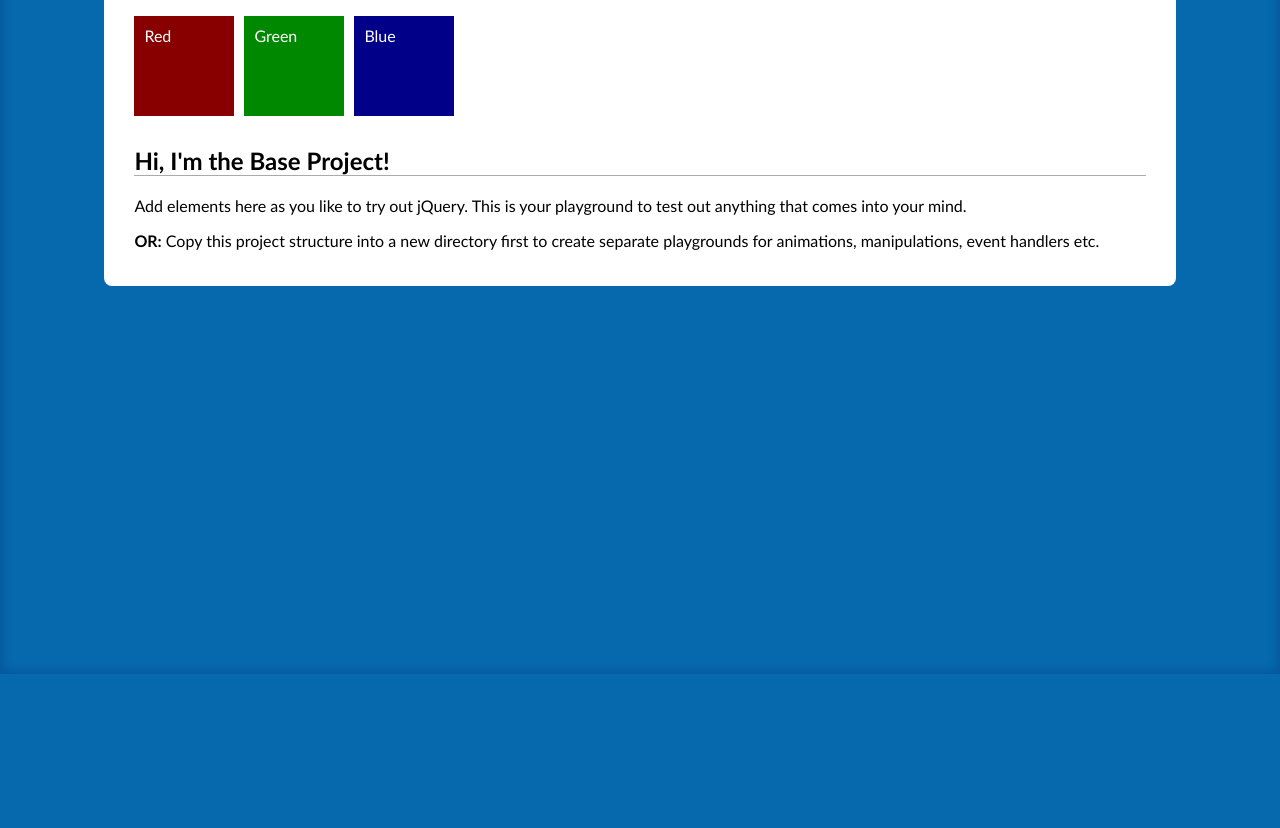
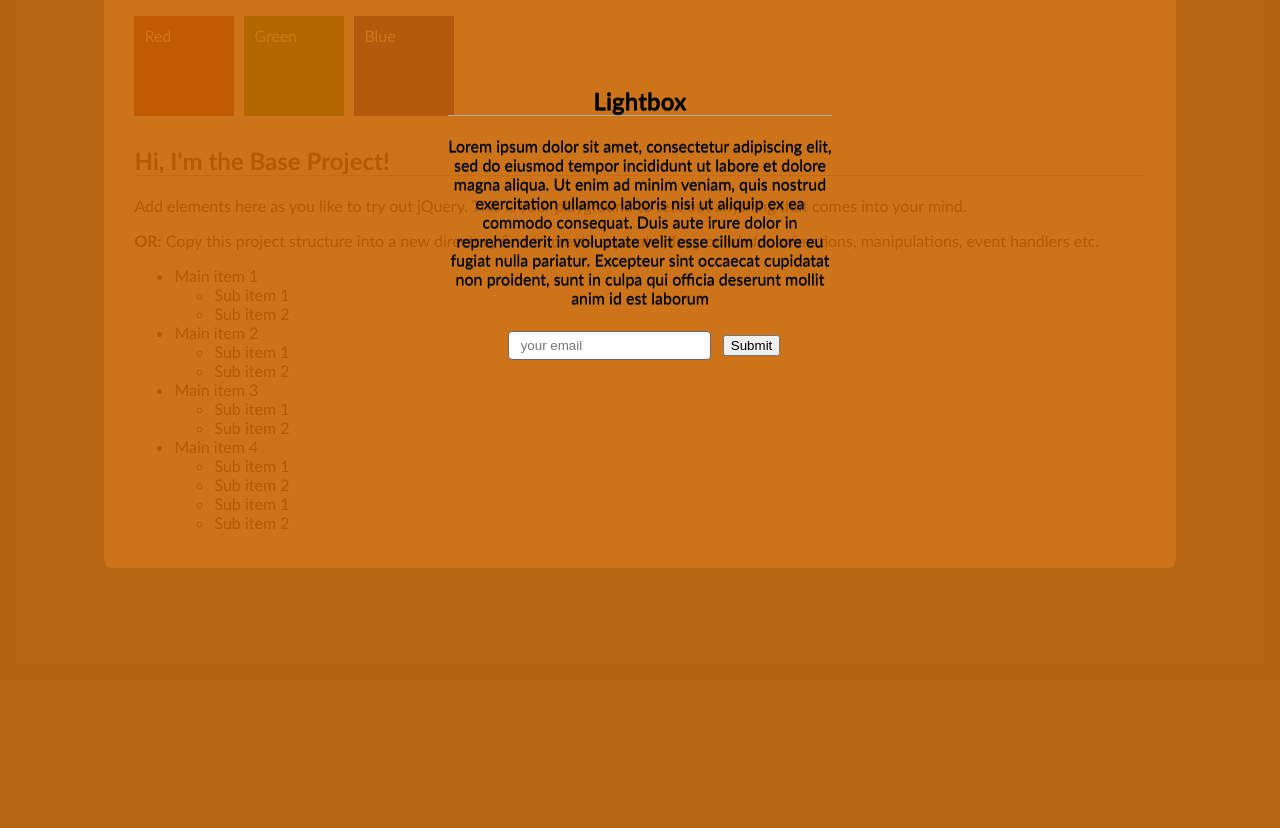
Before and after one commit to sasimohan89/jqueryBasicsLearning, a plain HTML site: page index.html in a window 1280 px wide. Shown: the part 126-954 px from the top of the page. Before the commit the page ends 800 px from the top, so only its background shows below. Drawn offline with nearby package versions, Linux system fonts and the light colour scheme.

Commit message:
changes from 07/26

```diff
--- a/index.html
+++ b/index.html
@@ -19,6 +19,40 @@
     <h2>Hi, I'm the Base Project!</h2>
     <p>Add elements here as you like to try out jQuery. This is your playground to test out anything that comes into your mind.</p>
     <p><strong>OR:</strong> Copy this project structure into a new directory first to create separate playgrounds for animations, manipulations, event handlers etc.</p>
+    <ul id="list">
+      <li>Main item 1</li>
+      <ul>
+        <li>Sub item 1</li>
+        <li>Sub item 2</li>
+      </ul>
+      <li>Main item 2</li>
+      <ul>
+        <li>Sub item 1</li>
+        <li>Sub item 2</li>
+      </ul>
+      <li>Main item 3</li>
+      <ul>
+        <li>Sub item 1</li>
+        <li>Sub item 2</li>
+      </ul>
+      <li>Main item 4</li>
+      <ul>
+        <li>Sub item 1</li>
+        <li>Sub item 2</li>
+      </ul>
+      <ul>
+        <li>Sub item 1</li>
+        <li>Sub item 2</li>
+      </ul>
+    </ul>
+  </div>
+  <div class="lightbox">
+    <h2>Lightbox</h2>
+    <p>Lorem ipsum dolor sit amet, consectetur adipiscing elit, sed do eiusmod tempor incididunt ut labore et dolore magna aliqua. Ut enim ad minim veniam, quis nostrud exercitation ullamco laboris nisi ut aliquip ex ea commodo consequat. Duis aute irure dolor in reprehenderit in voluptate velit esse cillum dolore eu fugiat nulla pariatur. Excepteur sint occaecat cupidatat non proident, sunt in culpa qui officia deserunt mollit anim id est laborum</p>
+  <form action="">
+    <input type="email" placeholder="your email">
+    <input type="button" value="Submit">
+  </form>
   </div>
 </body>
 </html>
--- a/js/script.js
+++ b/js/script.js
@@ -7,12 +7,40 @@ $(function() {
   // //$(".blue-box").fadeIn(2000);
   // $(".red-box").fadeIn(1000);
   // $(".red-box").fadeTo(1000, 0.2);
-  // $(".green-box").fadeTo(1000, 0.5);
-  // $(".blue-box").fadeTo(1000, 0.8);
+  // $(".green-box").delay(1000).fadeTo(1000, 0.5);
+  // $(".blue-box").delay(2000).fadeTo(1000, 0.3).fadeOut(1000).delay(500).fadeIn(1000);
   // $(".red-box").fadeToggle();
   // $(".red-box").fadeToggle();
   // $(".green-box").fadeOut(1000);
   // $(".green-box").fadeTo(1000, 0.5);
-  $(".green-box").hide();
-  $(".green-box").toggle();
+  // $(".green-box").hide(1000);
+  // $(".green-box").toggle(1000);
+  // $(".green-box").slideUp(2000);
+  // $(".green-box").slideDown(1000);
+  // $("p").hide();
+  // $("p").slideDown(1000);
+  // $("p").slideToggle(1000);
+
+  // $(".blue-box").animate({
+  //   marginLeft : "+=200px",
+  //   "height" : "50px",
+  //   opacity : "0",
+  //   "width" : "50px",
+  //   marginTop : "25px"
+  // }, 1000, "linear");
+  // $("p").animate({
+  //   "font-size" : "+=20px"
+  // }, 1000, "linear");
+  // $("p").animate({
+  //   "font-size" : "-=20px"
+  // }, 1000, "linear");
+
+  // $(".green-box").delay(1000).fadeTo(1000, 0, function(){
+  //   $(".red-box").fadeTo(1000, 0, function(){
+  //     $(".blue-box").fadeTo(1000, 0);
+  //   });
+  // });
+
+  $(".lightbox").delay(500).fadeTo(1000, 2);
+
 });
```
